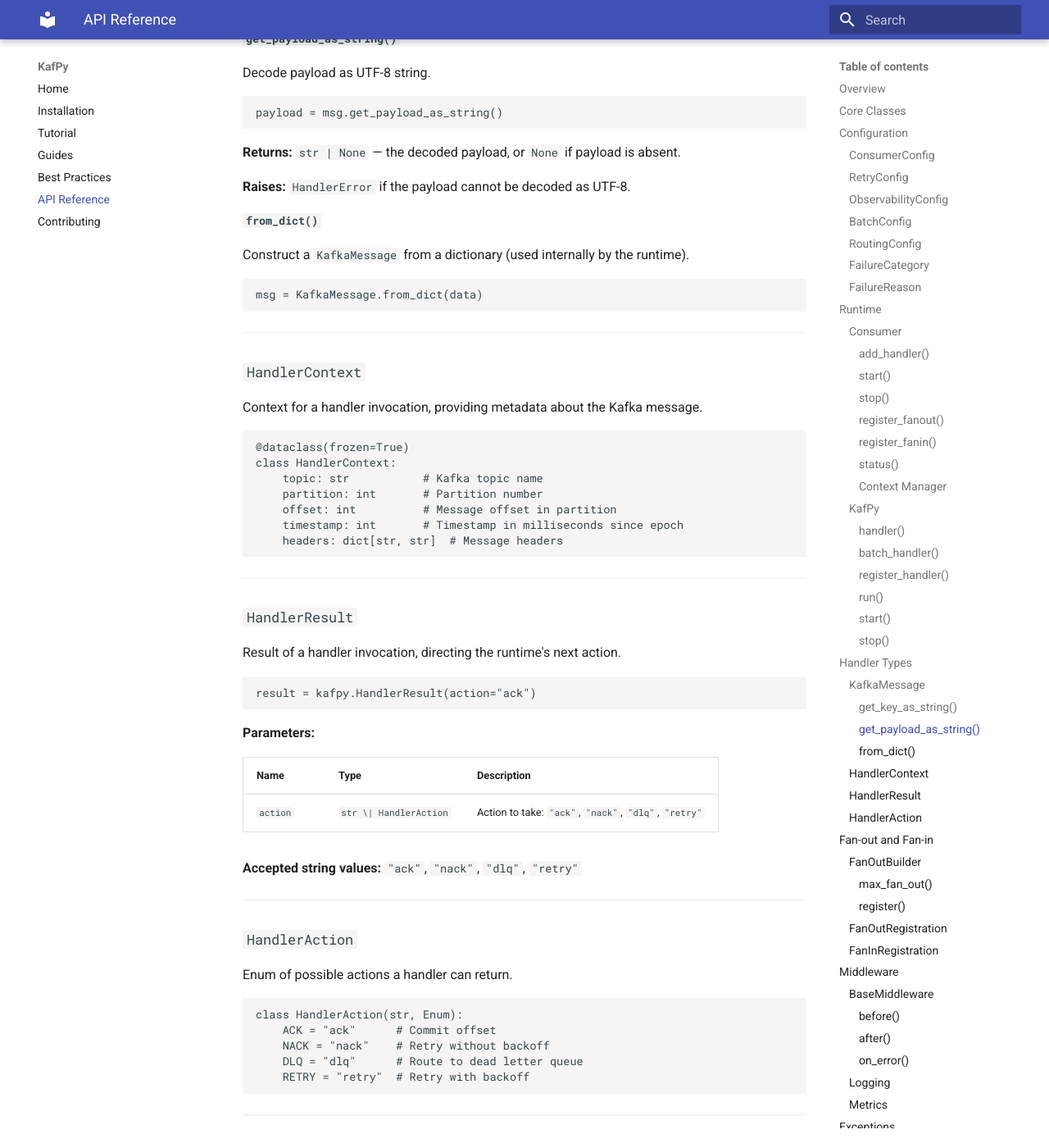
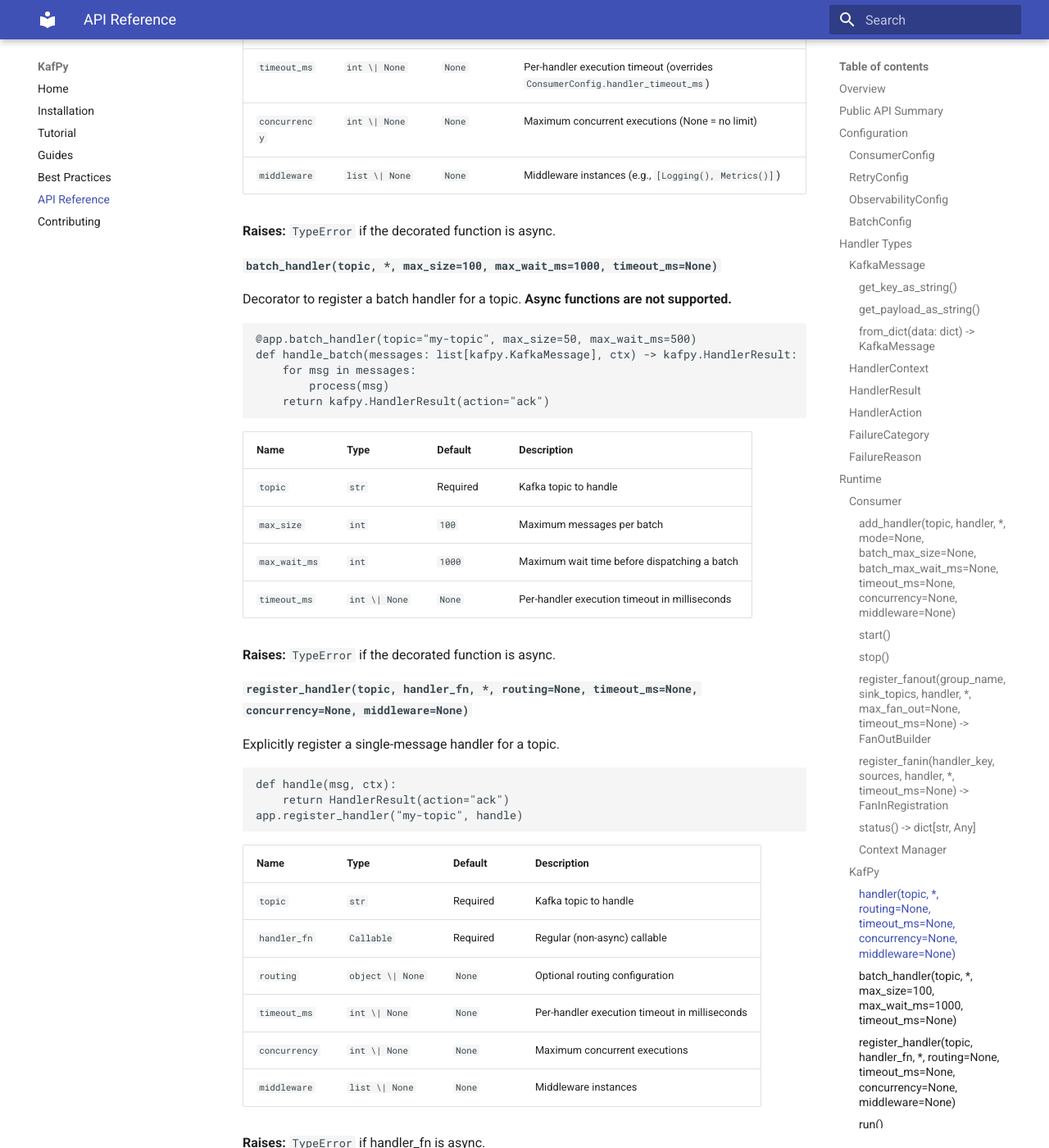
Before and after one commit to DVNghiem/KafPy, an MkDocs documentation site: the page built from docs/api.md, in a window 1280 px wide and 1400 px high, scrolled down 12270 px. Shown: the whole window at 82% size. Built offline with MkDocs 1.6.1 and Material for MkDocs 9.7.7, drawn with Linux system fonts in a browser that asks for light colours; some of the changed text lies outside the part shown.

````diff
--- a/docs/api.md
+++ b/docs/api.md
@@ -4,7 +4,7 @@ KafPy provides a handler-based API for building Kafka consumers in Python. All p
 
 ## Overview
 
-```
+```python
 import kafpy
 
 config = kafpy.ConsumerConfig(
@@ -22,22 +22,38 @@ def handle(msg: kafpy.KafkaMessage, ctx: kafpy.HandlerContext) -> kafpy.HandlerR
 app.run()
 ```
 
-## Core Classes
+## Public API Summary
 
 | Class | Purpose |
 |-------|---------|
 | [`ConsumerConfig`](#consumerconfig) | Configuration for Kafka consumer |
-| [`Consumer`](#consumer) | Wrapper around the Rust Kafka consumer |
+| [`Consumer`](#consumer) | Python wrapper around the Rust Kafka consumer |
 | [`KafPy`](#kafpy) | Main runtime with handler registration |
 | [`KafkaMessage`](#kafkamessage) | Incoming Kafka message with typed accessors |
 | [`HandlerContext`](#handlercontext) | Metadata for a handler invocation |
 | [`HandlerResult`](#handlerresult) | Handler return value directing runtime behavior |
+| [`HandlerAction`](#handleraction) | Enum of possible handler actions |
+| [`FanOutBuilder`](#fanoutbuilder) | Builder for fan-out handler registration |
+| [`FanOutRegistration`](#fanoutregistration) | Result of a fan-out registration |
+| [`FanInRegistration`](#faninregistration) | Result of a fan-in handler registration |
+| [`RetryConfig`](#retryconfig) | Retry configuration for handler failures |
+| [`ObservabilityConfig`](#observabilityconfig) | OTLP tracing and metrics configuration |
+| [`BatchConfig`](#batchconfig) | Batch processing configuration |
+| [`FailureCategory`](#failurecategory) | High-level failure category |
+| [`FailureReason`](#failurereason) | A specific failure reason with category and description |
+| [`BaseMiddleware`](#basemiddleware) | Base class for user-defined middleware |
+| [`Logging`](#logging) | Built-in logging middleware |
+| [`Metrics`](#metrics) | Built-in metrics middleware |
+| [`KafPyError`](#kafpyerror) | Base exception for all KafPy errors |
+| [`ConsumerError`](#consumererror) | Consumer-level errors |
+| [`HandlerError`](#handlererror) | Handler processing errors |
+| [`ConfigurationError`](#configurationerror) | Configuration errors |
+
+---
 
 ## Configuration
 
 ### `ConsumerConfig`
-
-Configuration for the Kafka consumer. Pass to `kafpy.Consumer()` to create a consumer instance.
 
 ```python
 config = kafpy.ConsumerConfig(
@@ -47,7 +63,7 @@ config = kafpy.ConsumerConfig(
 )
 ```
 
-**Parameters:**
+**Attributes:**
 
 | Name | Type | Default | Description |
 |------|------|---------|-------------|
@@ -57,6 +73,7 @@ config = kafpy.ConsumerConfig(
 | `auto_offset_reset` | `str` | `"earliest"` | Where to start if no offset exists (`"earliest"` or `"latest"`) |
 | `enable_auto_commit` | `bool` | `False` | Whether to auto-commit offsets |
 | `session_timeout_ms` | `int` | `30000` | Session timeout in milliseconds |
+| `bootstrap_timeout_ms` | `int \| None` | `None` | Bootstrap timeout in milliseconds (None uses rdkafka default) |
 | `heartbeat_interval_ms` | `int` | `3000` | Heartbeat interval in milliseconds |
 | `max_poll_interval_ms` | `int` | `300000` | Maximum poll interval in milliseconds |
 | `security_protocol` | `str \| None` | `None` | Security protocol (`"PLAINTEXT"`, `"SSL"`, `"SASL_PLAINTEXT"`, `"SASL_SSL"`) |
@@ -78,11 +95,13 @@ config = kafpy.ConsumerConfig(
 
 **Raises:** `ValueError` for invalid values (negative timeouts, invalid `auto_offset_reset`, etc.)
 
+**Methods:**
+
+- `to_rust()` — Converts to Rust ConsumerConfig for use with the runtime.
+
 ---
 
 ### `RetryConfig`
-
-Retry configuration for handler failures.
 
 ```python
 retry_config = kafpy.RetryConfig(
@@ -93,7 +112,7 @@ retry_config = kafpy.RetryConfig(
 )
 ```
 
-**Parameters:**
+**Attributes:**
 
 | Name | Type | Default | Description |
 |------|------|---------|-------------|
@@ -106,8 +125,6 @@ retry_config = kafpy.RetryConfig(
 
 ### `ObservabilityConfig`
 
-Observability configuration for OTLP tracing and metrics.
-
 ```python
 obs_config = kafpy.ObservabilityConfig(
     otlp_endpoint="http://localhost:4317",
@@ -117,7 +134,7 @@ obs_config = kafpy.ObservabilityConfig(
 )
 ```
 
-**Parameters:**
+**Attributes:**
 
 | Name | Type | Default | Description |
 |------|------|---------|-------------|
@@ -139,7 +154,7 @@ batch_config = kafpy.BatchConfig(
 )
 ```
 
-**Parameters:**
+**Attributes:**
 
 | Name | Type | Default | Description |
 |------|------|---------|-------------|
@@ -148,23 +163,113 @@ batch_config = kafpy.BatchConfig(
 
 ---
 
-### `RoutingConfig`
+## Handler Types
 
-Routing configuration for handler selection.
+### `KafkaMessage`
+
+Kafka message with typed field access.
 
 ```python
-routing_config = kafpy.RoutingConfig(
-    routing_mode="pattern",
-    fallback_handler="default-handler",
-)
+@dataclass(frozen=True)
+class KafkaMessage:
+    topic: str
+    partition: int
+    offset: int
+    key: bytes | None
+    payload: bytes | None
+    headers: list[tuple[str, bytes | None]]
+    timestamp_millis: int | None = None
+    _trace_context: dict[str, str] | None = None
 ```
 
-**Parameters:**
+**Attributes:**
 
-| Name | Type | Default | Description |
-|------|------|---------|-------------|
-| `routing_mode` | `str` | `"default"` | How to route messages (`"default"`, `"pattern"`, `"header"`, `"key"`, `"python"`) |
-| `fallback_handler` | `str \| None` | `None` | Name of fallback handler when no match is found |
+| Name | Type | Description |
+|------|------|-------------|
+| `topic` | `str` | Kafka topic this message was consumed from |
+| `partition` | `int` | Partition number |
+| `offset` | `int` | Message offset in partition |
+| `key` | `bytes \| None` | Message key as bytes, or None if not set |
+| `payload` | `bytes \| None` | Message payload as bytes, or None if not set |
+| `headers` | `list[tuple[str, bytes \| None]]` | List of (key, value) header tuples |
+| `timestamp_millis` | `int \| None` | Message timestamp in milliseconds since epoch |
+| `_trace_context` | `dict[str, str] \| None` | Internal trace context (not for public use) |
+
+**Methods:**
+
+#### `get_key_as_string()`
+
+```python
+key = msg.get_key_as_string()  # str | None
+```
+
+Decode key as UTF-8 string.
+
+**Returns:** `str | None` — the decoded key, or `None` if key is absent.
+
+**Raises:** `HandlerError` if the key cannot be decoded as UTF-8.
+
+#### `get_payload_as_string()`
+
+```python
+payload = msg.get_payload_as_string()  # str | None
+```
+
+Decode payload as UTF-8 string.
+
+**Returns:** `str | None` — the decoded payload, or `None` if payload is absent.
+
+**Raises:** `HandlerError` if the payload cannot be decoded as UTF-8.
+
+#### `from_dict(data: dict) -> KafkaMessage`
+
+Construct a `KafkaMessage` from a dictionary (used internally by the runtime).
+
+---
+
+### `HandlerContext`
+
+Context for a handler invocation, providing metadata about the Kafka message.
+
+```python
+@dataclass(frozen=True)
+class HandlerContext:
+    topic: str           # Kafka topic name
+    partition: int       # Partition number
+    offset: int          # Message offset in partition
+    timestamp: int       # Timestamp in milliseconds since epoch
+    headers: dict[str, str]  # Message headers
+```
+
+---
+
+### `HandlerResult`
+
+Result of a handler invocation, directing the runtime's next action.
+
+```python
+result = kafpy.HandlerResult(action="ack")
+```
+
+**Attributes:**
+
+| Name | Type | Description |
+|------|------|-------------|
+| `action` | `str \| HandlerAction` | Action to take: `"ack"`, `"nack"`, `"dlq"`, `"retry"` |
+
+---
+
+### `HandlerAction`
+
+Enum of possible actions a handler can return.
+
+```python
+class HandlerAction(str, Enum):
+    ACK = "ack"      # Commit offset
+    NACK = "nack"    # Retry without backoff
+    DLQ = "dlq"      # Route to dead letter queue
+    RETRY = "retry"  # Retry with backoff
+```
 
 ---
 
@@ -210,36 +315,23 @@ Python wrapper around the Rust Kafka consumer. Created via `kafpy.Consumer(confi
 consumer = kafpy.Consumer(config)
 ```
 
-**Parameters:**
+**Constructor:**
 
 | Name | Type | Description |
 |------|------|-------------|
 | `config` | [`ConsumerConfig`](#consumerconfig) | Consumer configuration |
 
-#### `add_handler()`
+**Methods:**
+
+#### `add_handler(topic, handler, *, mode=None, batch_max_size=None, batch_max_wait_ms=None, timeout_ms=None, concurrency=None, middleware=None)`
 
 Register a handler for a topic. Prefer using `@app.handler` decorator instead.
-
-```python
-consumer.add_handler(
-    "my-topic",
-    my_handler,
-    mode="sync",
-    batch_max_size=100,
-    batch_max_wait_ms=1000,
-    timeout_ms=5000,
-    concurrency=10,
-    middleware=[kafpy.Logging(), kafpy.Metrics()],
-)
-```
-
-**Parameters:**
 
 | Name | Type | Default | Description |
 |------|------|---------|-------------|
 | `topic` | `str` | Required | Kafka topic to subscribe to |
-| `handler` | `Callable[[object], None]` | Required | Callable that takes a `KafkaMessage` |
-| `mode` | `str \| None` | `None` | Handler mode: `"sync"`, `"async"`, `"batch_sync"`, `"batch_async"` |
+| `handler` | `Callable` | Required | Callable that takes a `KafkaMessage` |
+| `mode` | `str \| None` | `None` | Handler mode (`"sync"`, `"batch_sync"`) |
 | `batch_max_size` | `int \| None` | `None` | Max messages per batch (batch modes) |
 | `batch_max_wait_ms` | `int \| None` | `None` | Max wait time per batch in ms (batch modes) |
 | `timeout_ms` | `int \| None` | `None` | Per-handler execution timeout in milliseconds |
@@ -248,10 +340,10 @@ consumer.add_handler(
 
 #### `start()`
 
-Start the consumer. Returns an awaitable coroutine.
+Start the consumer. Blocks until the consumer shuts down.
 
 ```python
-await consumer.start()
+consumer.start()
 ```
 
 #### `stop()`
@@ -262,9 +354,9 @@ Stop the consumer gracefully. Initiates drain: waits for in-flight messages to c
 consumer.stop()
 ```
 
-#### `register_fanout()`
+#### `register_fanout(group_name, sink_topics, handler, *, max_fan_out=None, timeout_ms=None) -> FanOutBuilder`
 
-Register a fan-out group. Returns a `FanOutBuilder` for configuration.
+Register a fan-out group.
 
 ```python
 builder = consumer.register_fanout(
@@ -277,19 +369,17 @@ builder = consumer.register_fanout(
 registration = builder.max_fan_out(8).register()
 ```
 
-**Parameters:**
-
 | Name | Type | Default | Description |
 |------|------|---------|-------------|
 | `group_name` | `str` | Required | Identifier for this fan-out group |
 | `sink_topics` | `list[str]` | Required | List of sink topic names to fan out to |
-| `handler` | `Callable[[object], None]` | Required | Python callable invoked for each sink topic |
-| `max_fan_out` | `int \| None` | `None` | Maximum concurrent sink branches (default: 4, max: 64) |
+| `handler` | `Callable` | Required | Python callable invoked for each sink topic |
+| `max_fan_out` | `int \| None` | `None` | Maximum concurrent sink branches (default 4, max 64) |
 | `timeout_ms` | `int \| None` | `None` | Per-branch execution timeout in milliseconds |
 
 **Returns:** `FanOutBuilder`
 
-#### `register_fanin()`
+#### `register_fanin(handler_key, sources, handler, *, timeout_ms=None) -> FanInRegistration`
 
 Register a fan-in handler: one callback receives messages from multiple topics.
 
@@ -302,18 +392,16 @@ registration = consumer.register_fanin(
 )
 ```
 
-**Parameters:**
-
 | Name | Type | Default | Description |
 |------|------|---------|-------------|
 | `handler_key` | `str` | Required | Unique identifier for this handler |
 | `sources` | `list[str]` | Required | List of Kafka topic names to subscribe to |
-| `handler` | `Callable[[object], None]` | Required | Python callable invoked for each message |
+| `handler` | `Callable` | Required | Python callable invoked for each message |
 | `timeout_ms` | `int \| None` | `None` | Per-handler execution timeout in milliseconds |
 
 **Returns:** `FanInRegistration`
 
-#### `status()`
+#### `status() -> dict[str, Any]`
 
 Return the current runtime snapshot as a dictionary.
 
@@ -350,9 +438,17 @@ def handle(msg: kafpy.KafkaMessage, ctx: kafpy.HandlerContext) -> kafpy.HandlerR
 app.run()
 ```
 
-#### `handler()`
+**Constructor:**
 
-Decorator to register a handler for a topic.
+| Name | Type | Description |
+|------|------|-------------|
+| `consumer` | [`Consumer`](#consumer) | Consumer instance |
+
+**Methods:**
+
+#### `handler(topic, *, routing=None, timeout_ms=None, concurrency=None, middleware=None)`
+
+Decorator to register a single-message handler for a topic. **Async functions are not supported.**
 
 ```python
 @app.handler(topic="my-topic")
@@ -360,42 +456,27 @@ def handle(msg: kafpy.KafkaMessage, ctx: kafpy.HandlerContext) -> kafpy.HandlerR
     return kafpy.HandlerResult(action="ack")
 ```
 
-**Parameters:**
-
 | Name | Type | Default | Description |
 |------|------|---------|-------------|
 | `topic` | `str` | Required | Kafka topic to handle |
 | `routing` | `object \| None` | `None` | Optional routing configuration |
 | `timeout_ms` | `int \| None` | `None` | Per-handler execution timeout (overrides `ConsumerConfig.handler_timeout_ms`) |
 | `concurrency` | `int \| None` | `None` | Maximum concurrent executions (None = no limit) |
-| `batch` | `bool` | `False` | If `True`, registers a batch handler receiving `list[KafkaMessage]` |
-| `batch_max_size` | `int` | `100` | Maximum messages per batch |
-| `batch_max_wait_ms` | `int` | `1000` | Maximum wait time before dispatching a batch |
-| `middleware` | `list \| None` | `None` | Middleware instances (e.g., `[kafpy.Logging(), kafpy.Metrics()]`) |
+| `middleware` | `list \| None` | `None` | Middleware instances (e.g., `[Logging(), Metrics()]`) |
 
-**Returns:** Decorator that registers the decorated callable.
+**Raises:** `TypeError` if the decorated function is async.
 
-**Batch example:**
+#### `batch_handler(topic, *, max_size=100, max_wait_ms=1000, timeout_ms=None)`
+
+Decorator to register a batch handler for a topic. **Async functions are not supported.**
 
 ```python
-@app.handler(topic="my-topic", batch=True, batch_max_size=50, batch_max_wait_ms=500)
+@app.batch_handler(topic="my-topic", max_size=50, max_wait_ms=500)
 def handle_batch(messages: list[kafpy.KafkaMessage], ctx) -> kafpy.HandlerResult:
     for msg in messages:
         process(msg)
     return kafpy.HandlerResult(action="ack")
 ```
-
-#### `batch_handler()`
-
-Decorator to register a batch handler explicitly.
-
-```python
-@app.batch_handler(topic="my-topic", max_size=50, max_wait_ms=500)
-def handle_batch(messages: list[kafpy.KafkaMessage], ctx) -> kafpy.HandlerResult:
-    return kafpy.HandlerResult(action="ack")
-```
-
-**Parameters:**
 
 | Name | Type | Default | Description |
 |------|------|---------|-------------|
@@ -404,16 +485,28 @@ def handle_batch(messages: list[kafpy.KafkaMessage], ctx) -> kafpy.HandlerResult
 | `max_wait_ms` | `int` | `1000` | Maximum wait time before dispatching a batch |
 | `timeout_ms` | `int \| None` | `None` | Per-handler execution timeout in milliseconds |
 
-#### `register_handler()`
+**Raises:** `TypeError` if the decorated function is async.
 
-Explicitly register a handler for a topic (alternative to decorator).
+#### `register_handler(topic, handler_fn, *, routing=None, timeout_ms=None, concurrency=None, middleware=None)`
+
+Explicitly register a single-message handler for a topic.
 
 ```python
 def handle(msg, ctx):
     return HandlerResult(action="ack")
-
 app.register_handler("my-topic", handle)
 ```
+
+| Name | Type | Default | Description |
+|------|------|---------|-------------|
+| `topic` | `str` | Required | Kafka topic to handle |
+| `handler_fn` | `Callable` | Required | Regular (non-async) callable |
+| `routing` | `object \| None` | `None` | Optional routing configuration |
+| `timeout_ms` | `int \| None` | `None` | Per-handler execution timeout in milliseconds |
+| `concurrency` | `int \| None` | `None` | Maximum concurrent executions |
+| `middleware` | `list \| None` | `None` | Middleware instances |
+
+**Raises:** `TypeError` if handler_fn is async.
 
 #### `run()`
 
@@ -425,10 +518,10 @@ app.run()
 
 #### `start()`
 
-Start consuming messages. Returns an awaitable coroutine. Use instead of `run()` when already in an async context.
+Start consuming messages. Returns control to caller.
 
 ```python
-await app.start()
+app.start()
 ```
 
 #### `stop()`
@@ -437,106 +530,6 @@ Stop the consumer gracefully.
 
 ```python
 app.stop()
-```
-
----
-
-## Handler Types
-
-### `KafkaMessage`
-
-Kafka message with typed field access.
-
-```python
-@dataclass(frozen=True)
-class KafkaMessage:
-    topic: str
-    partition: int
-    offset: int
-    key: bytes | None
-    payload: bytes | None
-    headers: list[tuple[str, bytes | None]]
-    timestamp_millis: int | None = None
-```
-
-#### `get_key_as_string()`
-
-Decode key as UTF-8 string.
-
-```python
-key = msg.get_key_as_string()
-```
-
-**Returns:** `str | None` — the decoded key, or `None` if key is absent.
-
-**Raises:** `HandlerError` if the key cannot be decoded as UTF-8.
-
-#### `get_payload_as_string()`
-
-Decode payload as UTF-8 string.
-
-```python
-payload = msg.get_payload_as_string()
-```
-
-**Returns:** `str | None` — the decoded payload, or `None` if payload is absent.
-
-**Raises:** `HandlerError` if the payload cannot be decoded as UTF-8.
-
-#### `from_dict()`
-
-Construct a `KafkaMessage` from a dictionary (used internally by the runtime).
-
-```python
-msg = KafkaMessage.from_dict(data)
-```
-
----
-
-### `HandlerContext`
-
-Context for a handler invocation, providing metadata about the Kafka message.
-
-```python
-@dataclass(frozen=True)
-class HandlerContext:
-    topic: str           # Kafka topic name
-    partition: int       # Partition number
-    offset: int          # Message offset in partition
-    timestamp: int       # Timestamp in milliseconds since epoch
-    headers: dict[str, str]  # Message headers
-```
-
----
-
-### `HandlerResult`
-
-Result of a handler invocation, directing the runtime's next action.
-
-```python
-result = kafpy.HandlerResult(action="ack")
-```
-
-**Parameters:**
-
-| Name | Type | Description |
-|------|------|-------------|
-| `action` | `str \| HandlerAction` | Action to take: `"ack"`, `"nack"`, `"dlq"`, `"retry"` |
-
-**Accepted string values:** `"ack"`, `"nack"`, `"dlq"`, `"retry"`
-
----
-
-### `HandlerAction`
-
-Enum of possible actions a handler can return.
-
-```python
-class HandlerAction(str, Enum):
-    ACK = "ack"      # Commit offset
-    NACK = "nack"    # Retry without backoff
-    DLQ = "dlq"      # Route to dead letter queue
-    RETRY = "retry"  # Retry with backoff
 ```
 
 ---
@@ -556,15 +549,11 @@ builder = consumer.register_fanout(
 registration = builder.max_fan_out(8).register()
 ```
 
-#### `max_fan_out()`
+**Methods:**
+
+#### `max_fan_out(n) -> FanOutBuilder`
 
 Set the maximum fan-out degree.
-
-```python
-builder.max_fan_out(8)
-```
-
-**Parameters:**
 
 | Name | Type | Description |
 |------|------|-------------|
@@ -572,13 +561,9 @@ builder.max_fan_out(8)
 
 **Returns:** New `FanOutBuilder` with `max_fan_out` set.
 
-#### `register()`
+#### `register() -> FanOutRegistration`
 
 Register the fan-out group with the consumer.
-
-```python
-registration = builder.register()
-```
 
 **Returns:** `FanOutRegistration`
 
@@ -630,31 +615,19 @@ class MyMiddleware(kafpy.BaseMiddleware):
         print(f"Handler error: {result}")
 ```
 
-#### `before()`
+**Methods:**
+
+#### `before(ctx: dict) -> None`
 
 Called before the handler is invoked.
-
-```python
-def before(self, ctx: dict) -> None:
-    pass
-```
-
-**Parameters:**
 
 | Name | Type | Description |
 |------|------|-------------|
 | `ctx` | `dict` | ExecutionContext dict with `topic`, `partition`, `offset`, etc. |
 
-#### `after()`
+#### `after(ctx: dict, result: str, elapsed_ms: float) -> None`
 
 Called after the handler succeeds.
-
-```python
-def after(self, ctx: dict, result: str, elapsed_ms: float) -> None:
-    pass
-```
-
-**Parameters:**
 
 | Name | Type | Description |
 |------|------|-------------|
@@ -662,16 +635,9 @@ def after(self, ctx: dict, result: str, elapsed_ms: float) -> None:
 | `result` | `str` | Result label (e.g., `"ok"`, `"error"`, `"timeout"`) |
 | `elapsed_ms` | `float` | Wall-clock time in milliseconds since `before()` was called |
 
-#### `on_error()`
+#### `on_error(ctx: dict, result: str) -> None`
 
 Called when the handler invocation returns an error.
-
-```python
-def on_error(self, ctx: dict, result: str) -> None:
-    pass
-```
-
-**Parameters:**
 
 | Name | Type | Description |
 |------|------|-------------|
@@ -736,6 +709,8 @@ raise ConsumerError(
 
 Format: `"Consumer error: NOT_LEADER (error 6) on my-topic@partition 0"`
 
+---
+
 ### `HandlerError`
 
 Raised for handler processing errors: Python handler exceptions, wrong-type message field access, handler panics caught at the PyO3 boundary.
@@ -748,6 +723,8 @@ raise HandlerError(
     topic="my-topic",
 )
 ```
+
+---
 
 ### `ConfigurationError`
 
````
Also changed, not shown: other parts of docs/api.md (+8 -3 lines).
